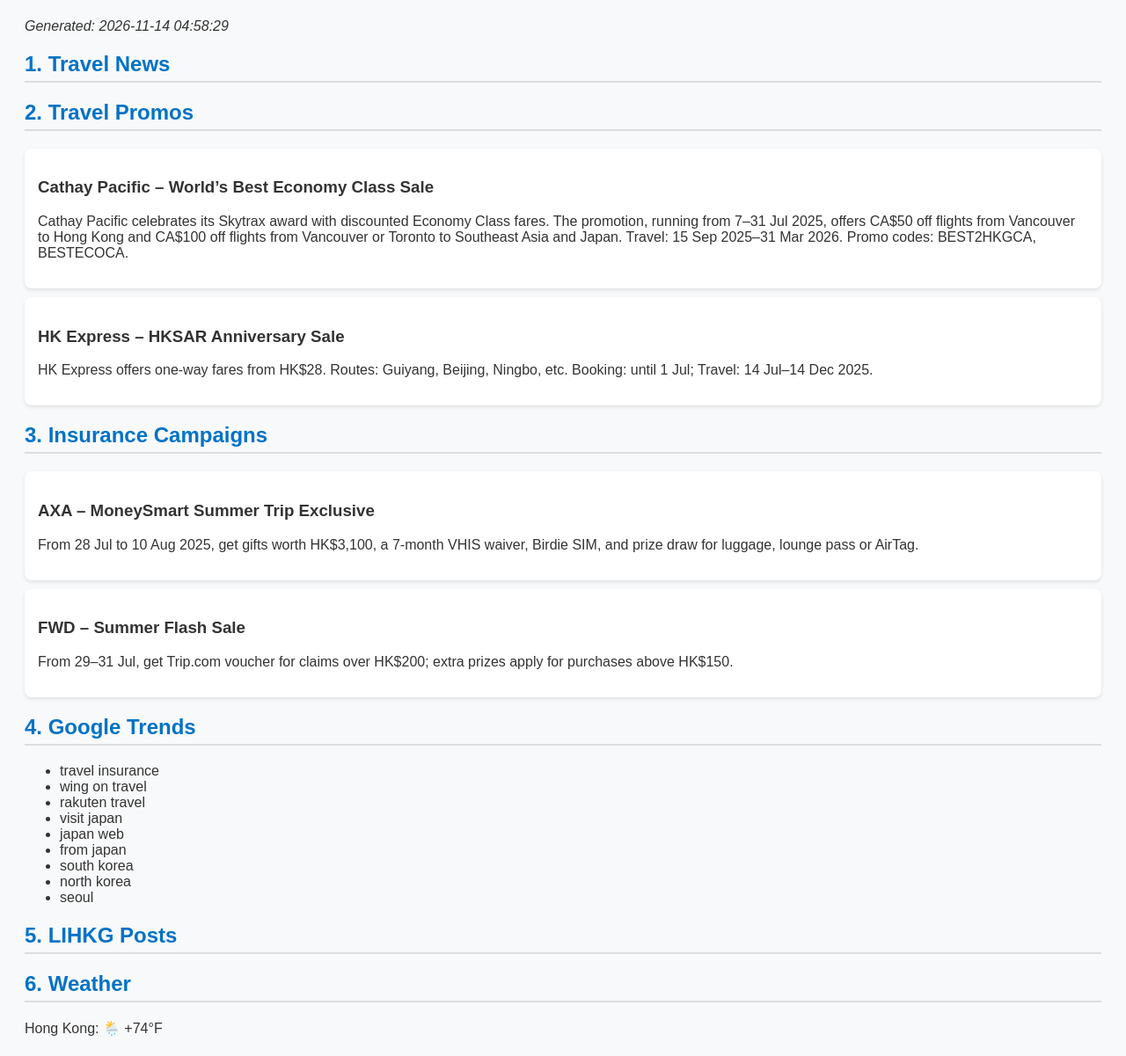
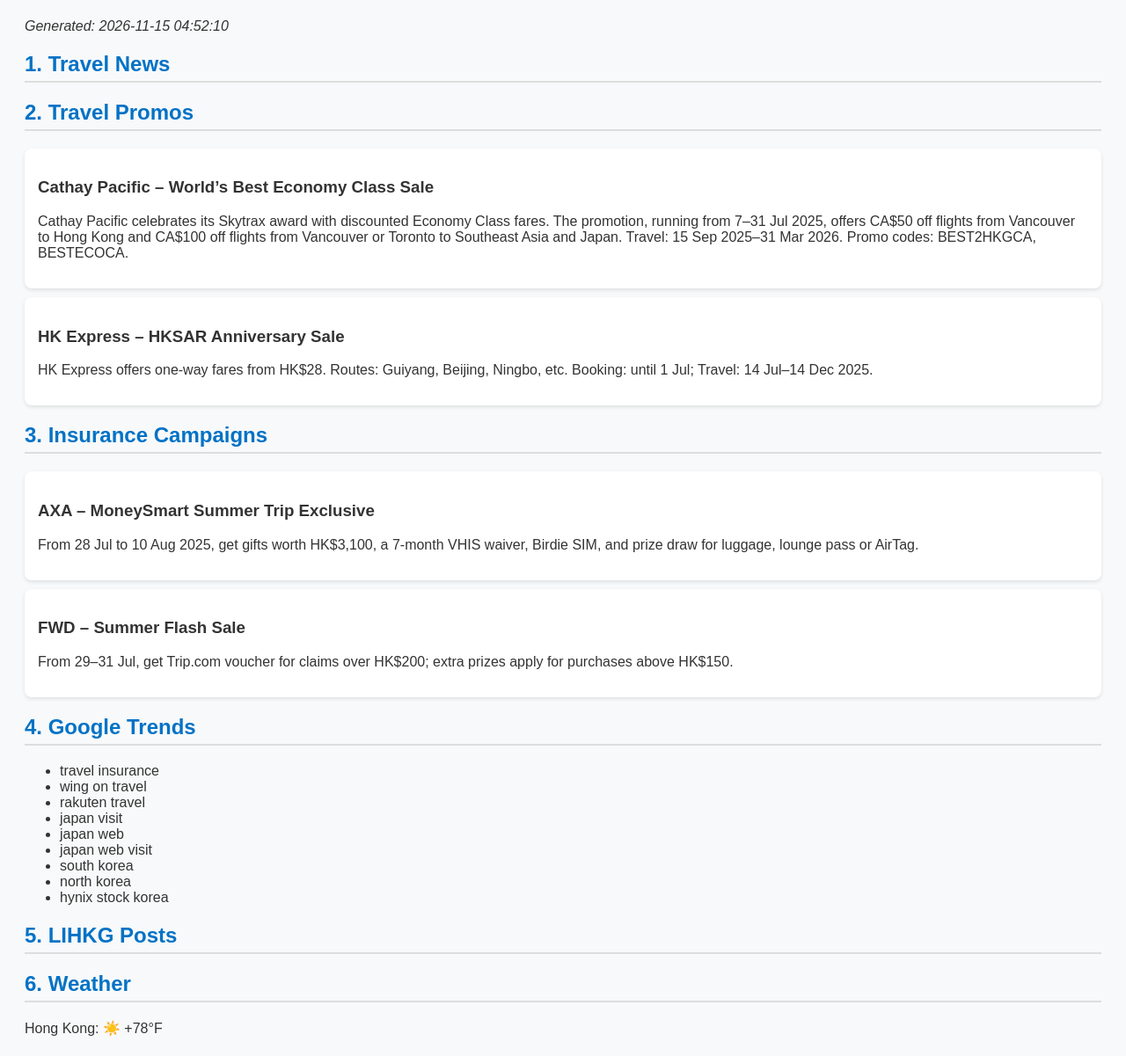
Before and after one commit to cathyshing12/zurich-daily-report, a plain HTML site: page index.html in a window 1280 px wide. Shown: the part 87-1288 px from the top of the page at 88% size. Drawn offline with Linux system fonts and the light colour scheme.

Commit message:
Auto-update report and chart

```diff
--- a/index.html
+++ b/index.html
@@ -9,13 +9,13 @@
 </style>
 </head><body>
 <h1>Zurich Daily Travel Report</h1>
-<p><i>Generated: 2026-11-14 04:58:29</i></p>
+<p><i>Generated: 2026-11-15 04:52:10</i></p>
 <h2>1. Travel News</h2>
 <h2>2. Travel Promos</h2><div class='card'><h3>Cathay Pacific – World’s Best Economy Class Sale</h3><p>Cathay Pacific celebrates its Skytrax award with discounted Economy Class fares. The promotion, running from 7–31 Jul 2025, offers CA$50 off flights from Vancouver to Hong Kong and CA$100 off flights from Vancouver or Toronto to Southeast Asia and Japan. Travel: 15 Sep 2025–31 Mar 2026. Promo codes: BEST2HKGCA, BESTECOCA.</p></div><div class='card'><h3>HK Express – HKSAR Anniversary Sale</h3><p>HK Express offers one-way fares from HK$28. Routes: Guiyang, Beijing, Ningbo, etc. Booking: until 1 Jul; Travel: 14 Jul–14 Dec 2025.</p></div>
 <h2>3. Insurance Campaigns</h2><div class='card'><h3>AXA – MoneySmart Summer Trip Exclusive</h3><p>From 28 Jul to 10 Aug 2025, get gifts worth HK$3,100, a 7-month VHIS waiver, Birdie SIM, and prize draw for luggage, lounge pass or AirTag.</p></div><div class='card'><h3>FWD – Summer Flash Sale</h3><p>From 29–31 Jul, get Trip.com voucher for claims over HK$200; extra prizes apply for purchases above HK$150.</p></div>
-<h2>4. Google Trends</h2><ul><li>travel insurance</li><li>wing on travel</li><li>rakuten travel</li><li>visit japan</li><li>japan web</li><li>from japan</li><li>south korea</li><li>north korea</li><li>seoul</li></ul>
+<h2>4. Google Trends</h2><ul><li>travel insurance</li><li>wing on travel</li><li>rakuten travel</li><li>japan visit</li><li>japan web</li><li>japan web visit</li><li>south korea</li><li>north korea</li><li>hynix stock korea</li></ul>
 <h2>5. LIHKG Posts</h2><ul></ul>
-<h2>6. Weather</h2><p>Hong Kong: 🌦️  +74°F
+<h2>6. Weather</h2><p>Hong Kong: ☀️  +78°F
 </p>
 <h2>7. Suggestion</h2><p>推出7折旅遊保險優惠，搭配熱門目的地推廣</p>
 <h2>8. Insurance Buzz Chart</h2><img src='chart.png' />
```
